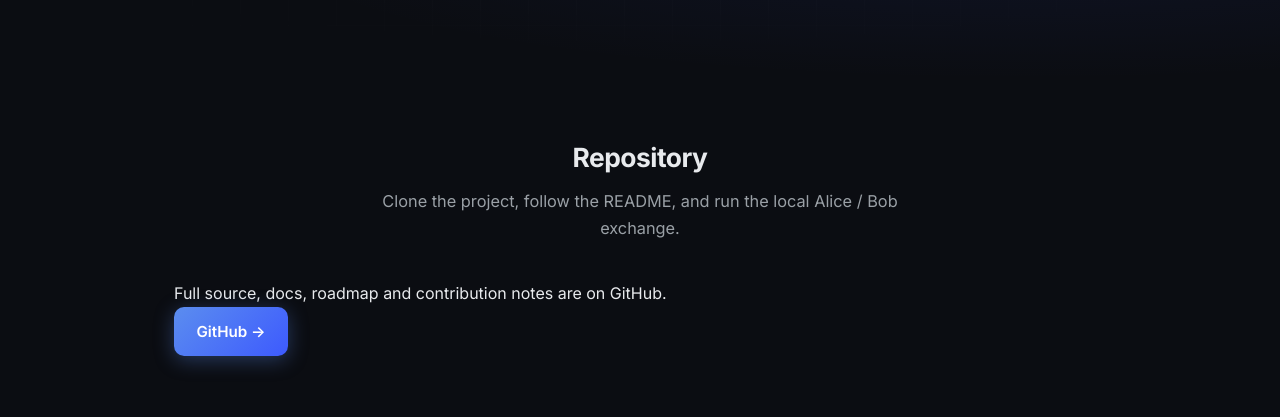
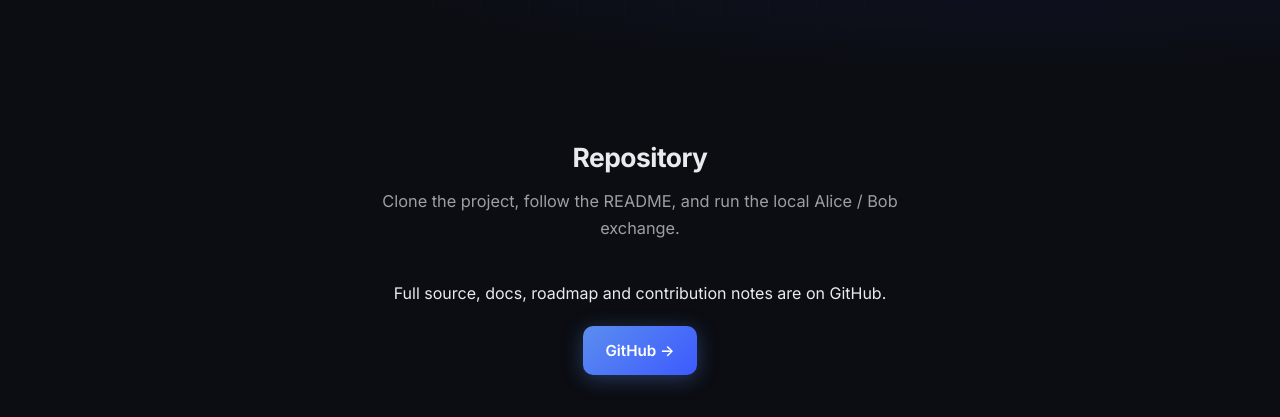
Before and after one commit to papanya02/loom.github.io, a plain HTML site: page getting-started.html in a window 1280 px wide. Shown: the part 330-747 px from the top of the page. Drawn offline with Linux system fonts and the light colour scheme.

Commit message:
Center align call-to-action box and button

```diff
--- a/getting-started.html
+++ b/getting-started.html
@@ -35,13 +35,15 @@
     Clone the project, follow the README, and run the local Alice / Bob exchange.
   </p>
 
-  <div class="cta-box">
-    <p>
+  <div class="cta-box" style="text-align:center;">
+    <p style="text-align:center; margin-bottom:1.2rem;">
       Full source, docs, roadmap and contribution notes are on GitHub.
     </p>
-    <a href="https://github.com/papanya02/loom-protocol" class="btn btn-primary" target="_blank" rel="noopener">
-      GitHub →
-    </a>
+    <div style="display:flex; justify-content:center;">
+      <a href="https://github.com/papanya02/loom-protocol" class="btn btn-primary" target="_blank" rel="noopener">
+        GitHub →
+      </a>
+    </div>
   </div>
 </section>
 
```
